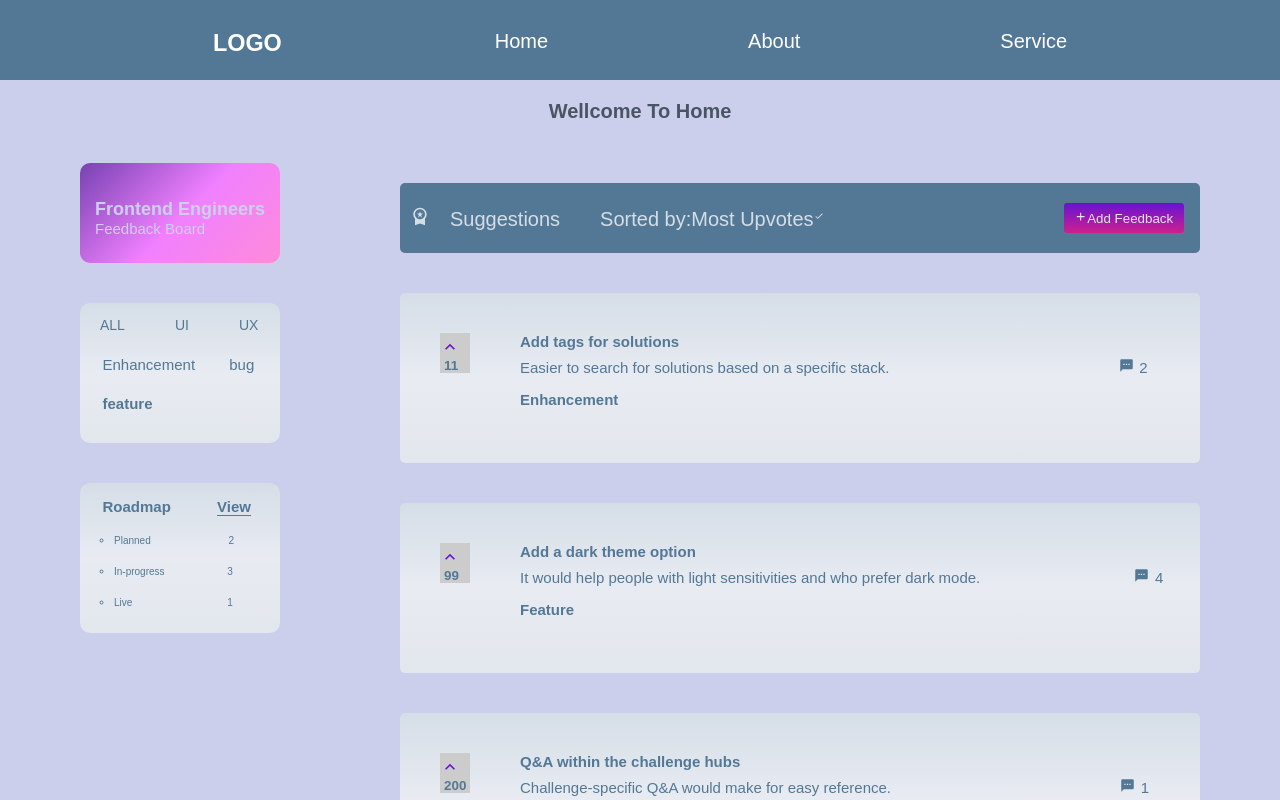
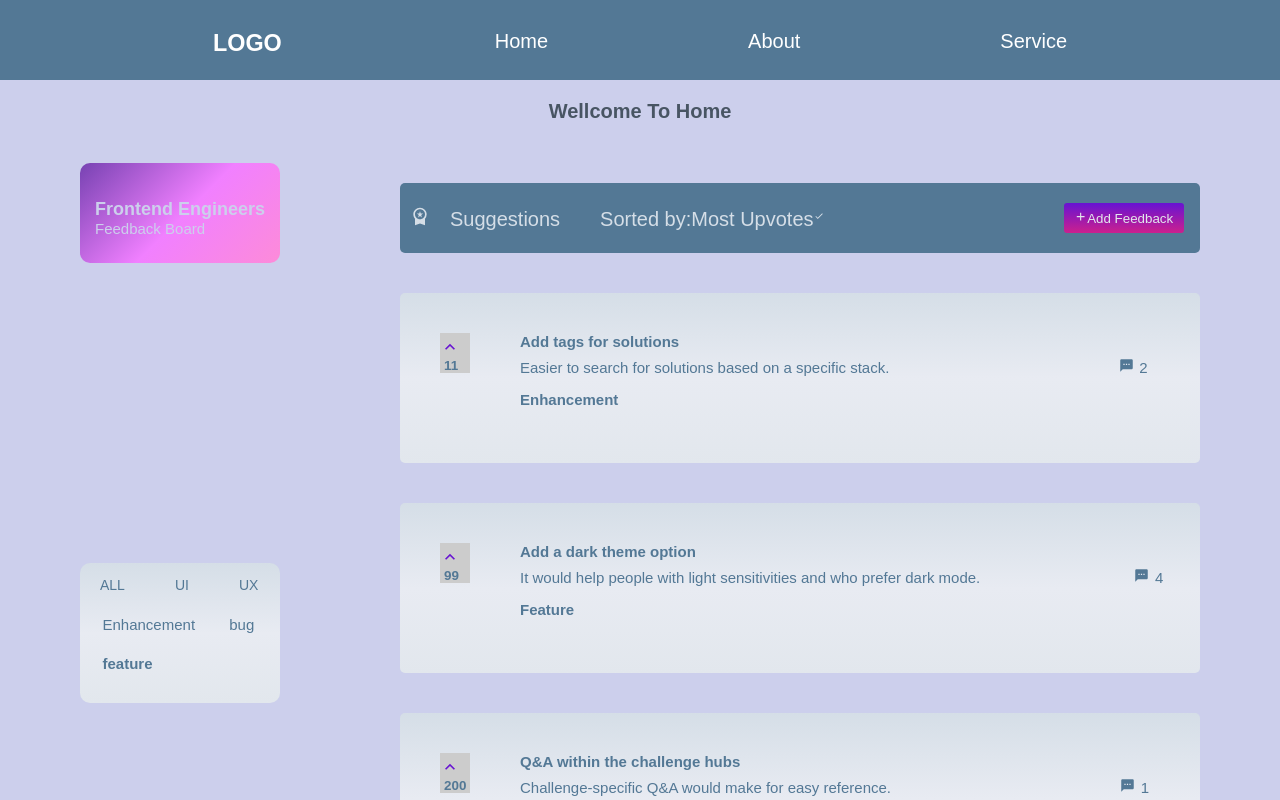
Before and after one commit to benjamin2orie/React_app, a React (Create React App) app: page /home in a window 1280 px wide. Shown: the top 800 px of the page. Built offline with nearby package versions, Linux system fonts and the light colour scheme.

Commit message:
updating changes

```diff
--- a/src/Pages/Home.module.css
+++ b/src/Pages/Home.module.css
@@ -21,6 +21,7 @@ body{
     width: 200px;
     height: 100px;
     margin: 2em;
+    margin-bottom: 15em;
     border-top-right-radius: 0.5em;
     border-top-left-radius: 0.5em;
     border-bottom-right-radius: 0.5em;
@@ -51,6 +52,7 @@ body{
     border-bottom-right-radius: 0.5em;
     border-bottom-left-radius: 0.5em;
     margin: 2em;
+    margin-bottom: 16em;
 }
 .focus > ul{
     list-style: none;
```
